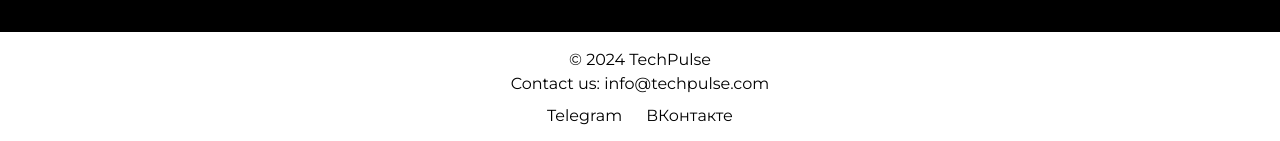
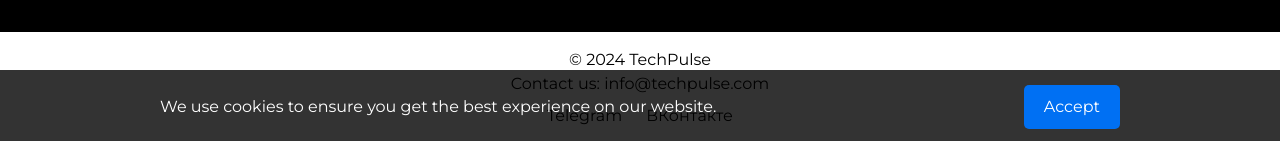
Before and after one commit to spammm/techpulseclient, a Next.js app: page /news in a window 1280 px wide. Shown: the part 656-797 px from the top of the page. Built offline with nearby package versions, Linux system fonts and the light colour scheme; no server answers.

Commit message:
add cookie policy

```diff
--- /dev/null
+++ b/src/components/сookie-сonsent/CookieConsent.module.css
@@ -0,0 +1,36 @@
+.cookieConsent {
+  position: fixed;
+  bottom: 0;
+  width: 100%;
+  background-color: rgba(0, 0, 0, 0.8);
+  color: white;
+  padding: 15px;
+  text-align: center;
+  z-index: 1000;
+}
+
+.cookieContent {
+  max-width: 960px;
+  margin: 0 auto;
+  display: flex;
+  justify-content: space-between;
+  align-items: center;
+}
+
+.cookieContent p {
+  margin: 0;
+  padding-right: 10px;
+}
+
+.acceptButton {
+  background-color: #0070f3;
+  color: white;
+  border: none;
+  padding: 10px 20px;
+  cursor: pointer;
+  border-radius: 5px;
+}
+
+.acceptButton:hover {
+  background-color: #005bb5;
+}
--- /dev/null
+++ b/src/components/сookie-сonsent/CookieConsent.tsx
@@ -0,0 +1,45 @@
+import React, { useState, useEffect } from 'react';
+import styles from './CookieConsent.module.css';
+
+const CookieConsent: React.FC = () => {
+  const [visible, setVisible] = useState(false);
+  const [language, setLanguage] = useState<'ru' | 'en'>('en');
+
+  useEffect(() => {
+    const consent = localStorage.getItem('cookieConsent');
+    if (!consent) {
+      setVisible(true);
+    }
+
+    const browserLanguage = navigator.language || navigator.languages[0];
+    if (browserLanguage.startsWith('ru')) {
+      setLanguage('ru');
+    } else {
+      setLanguage('en');
+    }
+  }, []);
+
+  const acceptCookies = () => {
+    localStorage.setItem('cookieConsent', 'true');
+    setVisible(false);
+  };
+
+  return (
+    visible && (
+      <div className={styles.cookieConsent}>
+        <div className={styles.cookieContent}>
+          <p>
+            {language === 'ru'
+              ? 'Мы используем файлы cookie, чтобы обеспечить вам лучший опыт на нашем сайте.'
+              : 'We use cookies to ensure you get the best experience on our website.'}
+          </p>
+          <button className={styles.acceptButton} onClick={acceptCookies}>
+            {language === 'ru' ? 'Принять' : 'Accept'}
+          </button>
+        </div>
+      </div>
+    )
+  );
+};
+
+export default CookieConsent;
--- /dev/null
+++ b/src/components/сookie-сonsent/index.ts
@@ -0,0 +1,3 @@
+import CookieConsent from './CookieConsent';
+
+export default CookieConsent;
--- a/src/pages/_app.tsx
+++ b/src/pages/_app.tsx
@@ -1,3 +1,4 @@
+import React, { Suspense } from 'react';
 import type { AppProps } from 'next/app';
 import { Montserrat } from 'next/font/google';
 import { Layout } from '@/components/layout';
@@ -6,6 +7,8 @@
 import Head from 'next/head';
 import Script from 'next/script';
 import { useRouter } from 'next/router';
+
+const CookieConsent = React.lazy(() => import('../components/сookie-сonsent'));
 
 const montserrat = Montserrat({
   subsets: ['latin', 'cyrillic'],
@@ -76,6 +79,9 @@
 
       <Layout className={montserrat.className}>
         <Component {...pageProps} />
+        <Suspense fallback={null}>
+          <CookieConsent />
+        </Suspense>
       </Layout>
     </>
   );
```
